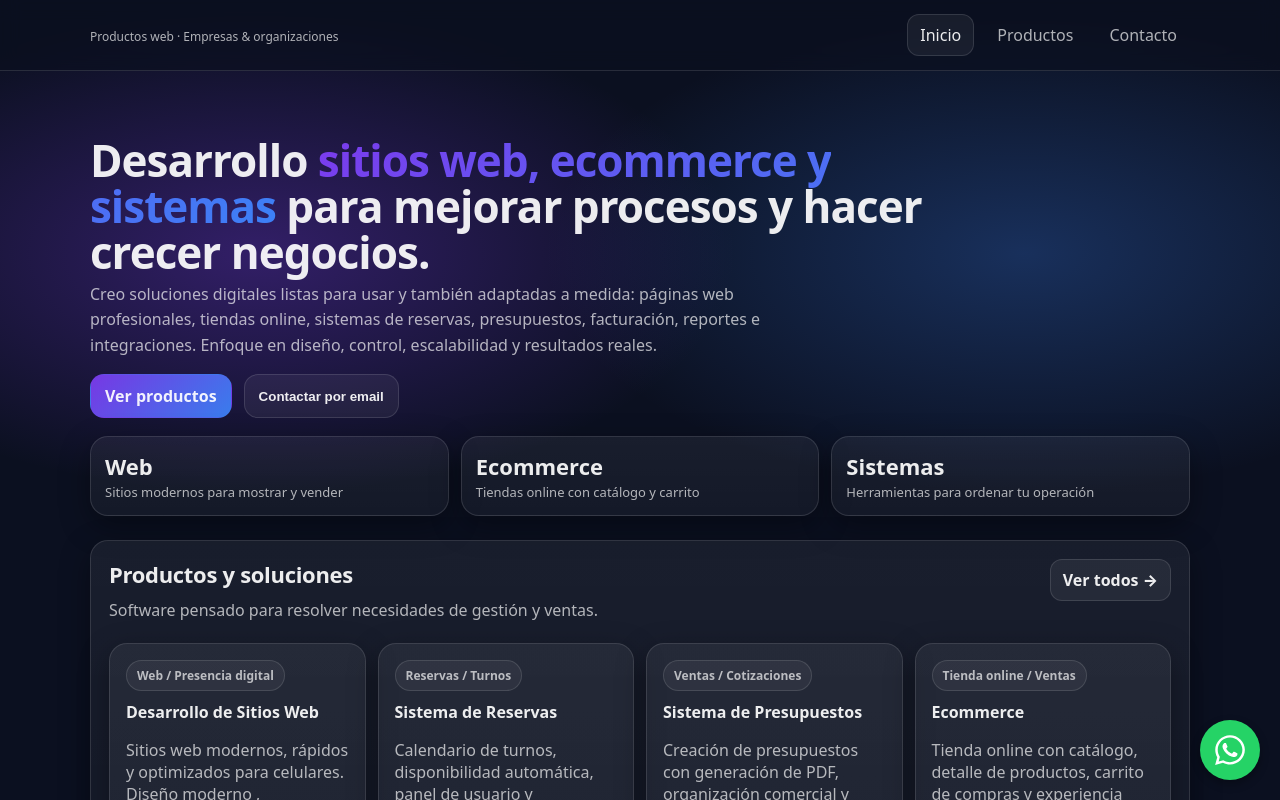
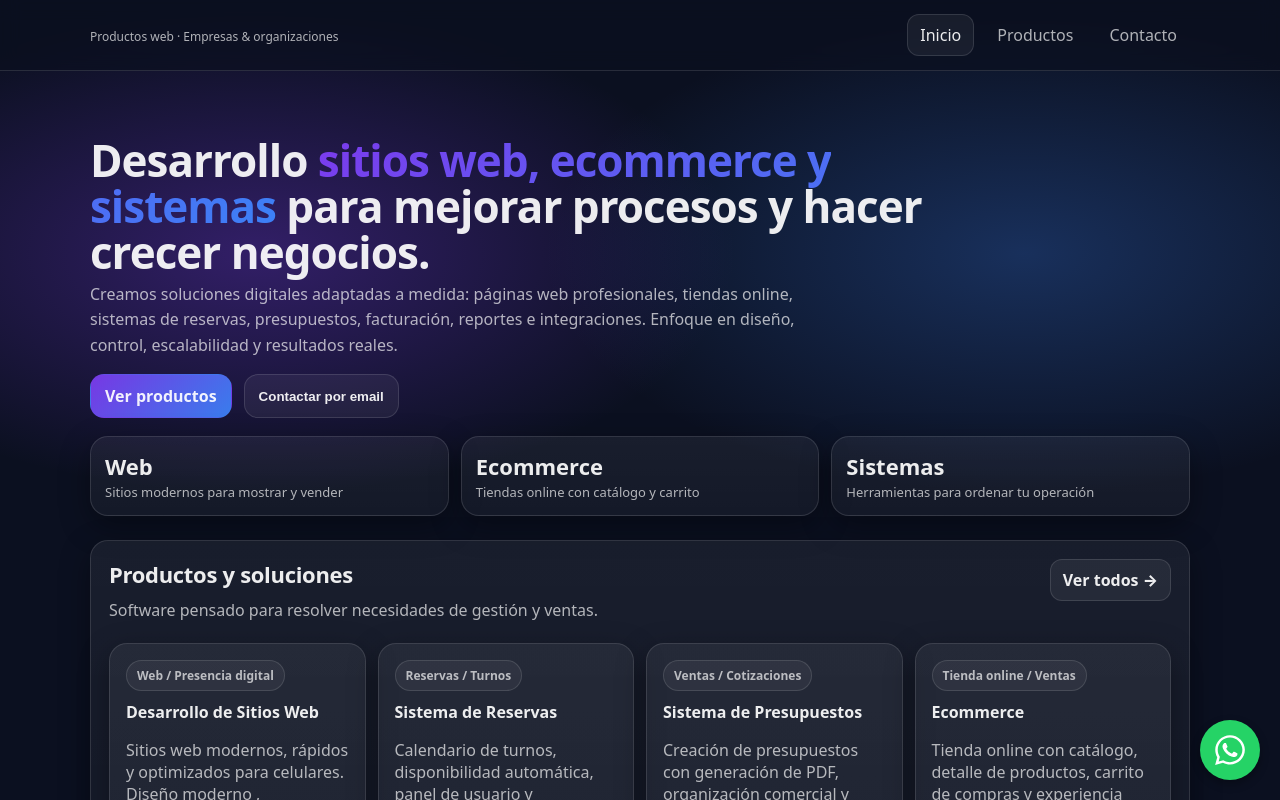
Before and after one commit to jlegelen/jpl-dev, a React (Vite) app: page / in a window 1280 px wide. Shown: the top 800 px of the page. Built offline with nearby package versions, Linux system fonts and the light colour scheme.

Commit message:
Octavo commit

```diff
--- a/src/pages/Home.jsx
+++ b/src/pages/Home.jsx
@@ -26,7 +26,7 @@ export default function Home() {
         </h1>
 
         <p className="hero__subtitle">
-          Creo soluciones digitales listas para usar y también adaptadas a medida:
+          Creamos soluciones digitales adaptadas a medida:
           páginas web profesionales, tiendas online, sistemas de reservas,
           presupuestos, facturación, reportes e integraciones. Enfoque en diseño,
           control, escalabilidad y resultados reales.
```
